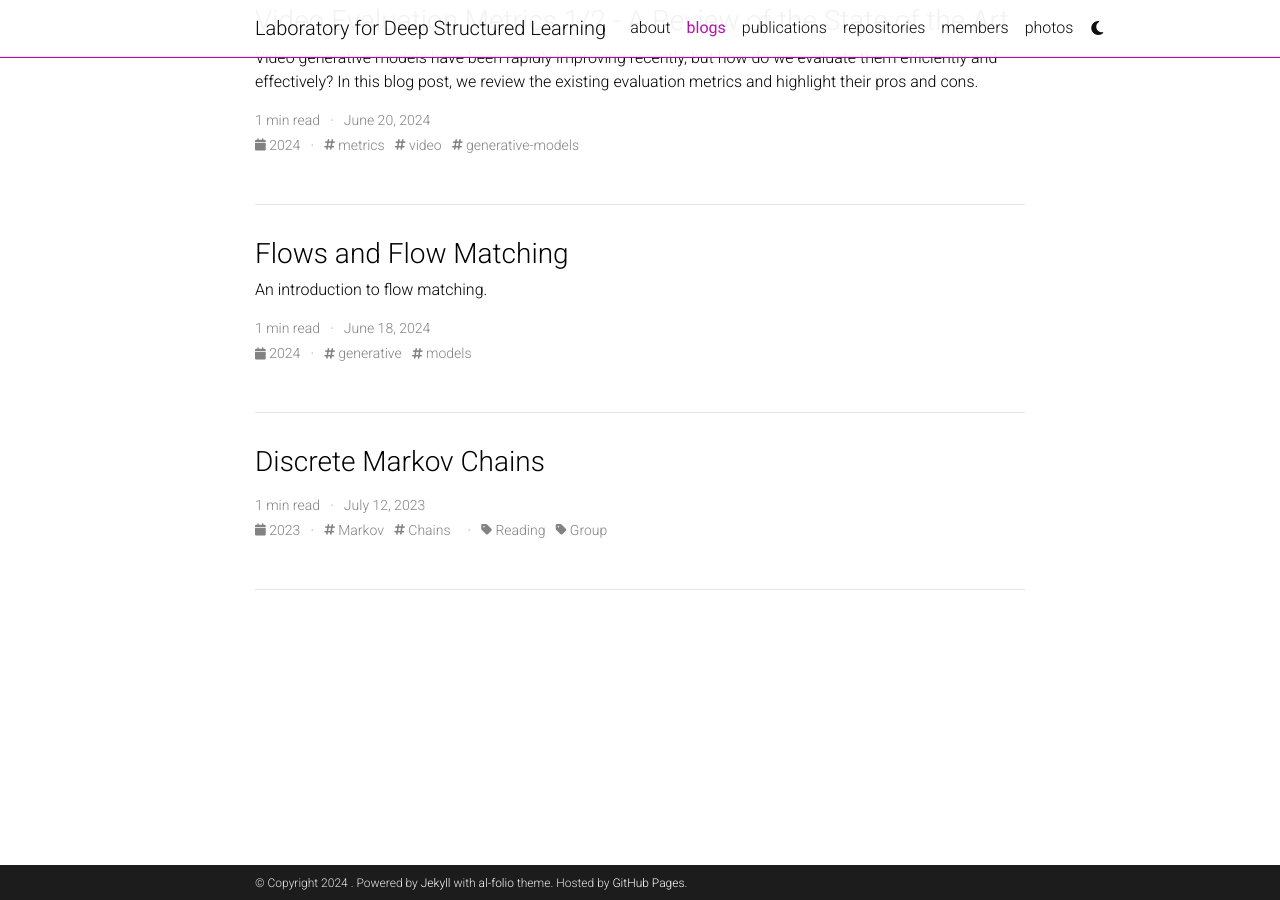
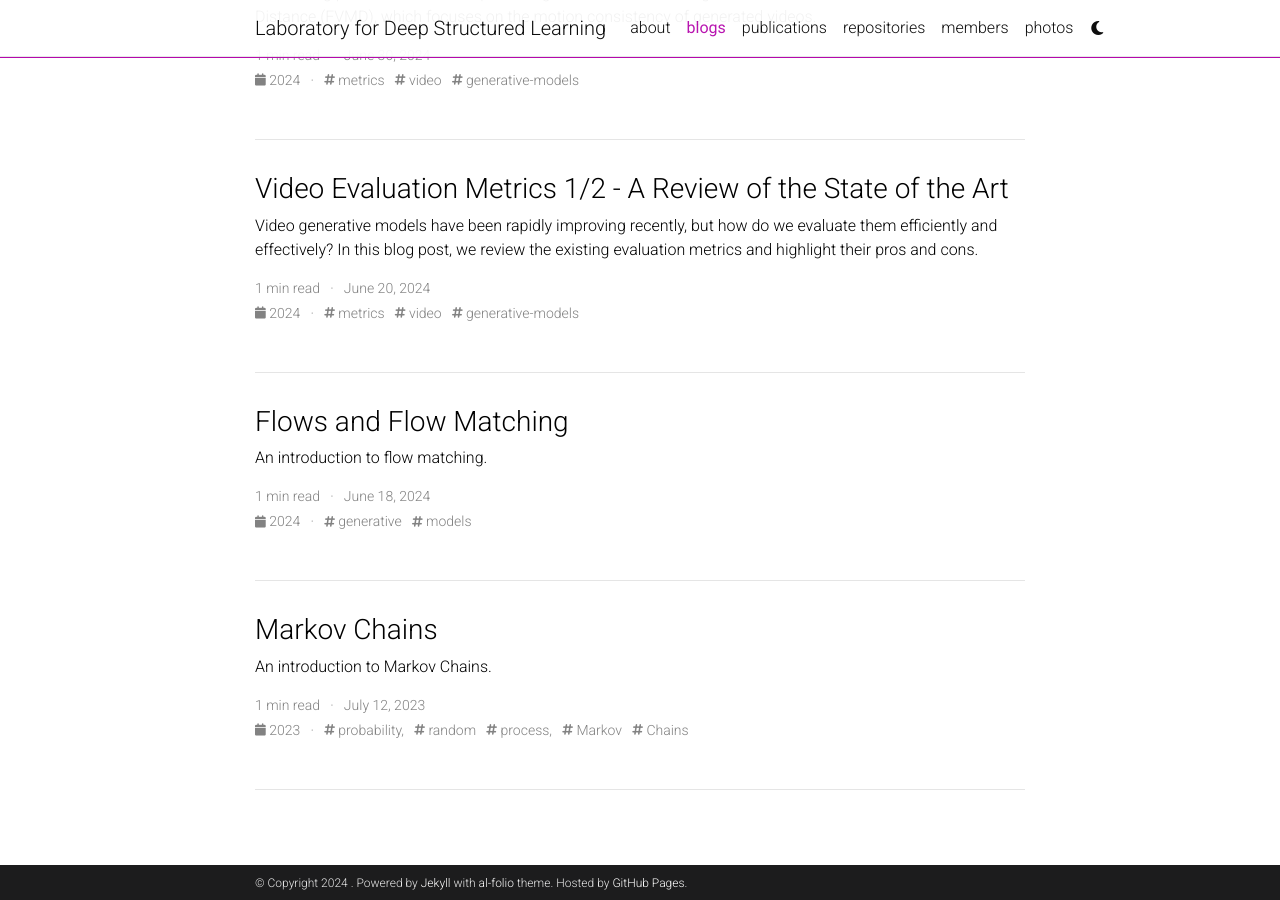
Before and after one commit to DSL-Lab/DSL-Lab.github.io, a Jekyll site: the page built from blog/index.html, in a window 1280 px wide and 900 px high, scrolled down 1057 px. Built offline with Jekyll 4.4.1, drawn with Linux system fonts in a browser that asks for light colours; the list of posts is cut into pages by our own code; comment, search, counter and statistics services are not loaded; a style sheet for code colours, icons or effects is not loaded; some of the changed text lies outside the part shown.

Commit message:
Update 2023-07-12-markov-chains.md
Change image path and header.

```diff
--- a/_posts/2023-07-12-markov-chains.md
+++ b/_posts/2023-07-12-markov-chains.md
@@ -1,9 +1,16 @@
 ---
-title: Discrete Markov Chains
-date: 2023-07-12 18:00:00
-tags: Markov Chains
-categories: Reading Group
-mathjax: true
+layout: distill
+title: Markov Chains
+description: An introduction to Markov Chains.
+tags: probability, random process, Markov Chains
+giscus_comments: true
+date: 2023-07-12
+featured: true
+
+authors:
+  - name: Xue Yu
+    affiliations:
+      name: Renmin University of China/UBC
 ---
 
 
@@ -89,7 +96,7 @@
 
 Here we give an example of a Markov chain that has null recurrent states. Consider the following markov chain whose states are the positive integers.
 
-![Fig. 1. An example of a Markov chain that has null recurrent states ](./Markov-Chains/image.png)
+![Fig. 1. An example of a Markov chain that has null recurrent states ](assets/img/markov_chains/image.png)
 
 Starting at state 1, the probability of not having returned to state 1 within the first $t$ steps is
 $$
@@ -128,7 +135,7 @@
 
 Consider the two-state “broken printer” Markov chain:
 
-![Transition diagram for the two-state broken printer chain](./Markov-Chains/2023-07-22-11-00-52.png)
+![Transition diagram for the two-state broken printer chain](assets/img/markov_chains/2023-07-22-11-00-52.png)
 
 There are two state (0 and 1) in this Markov chain, and assume that the initial distribution is
 $$
```
